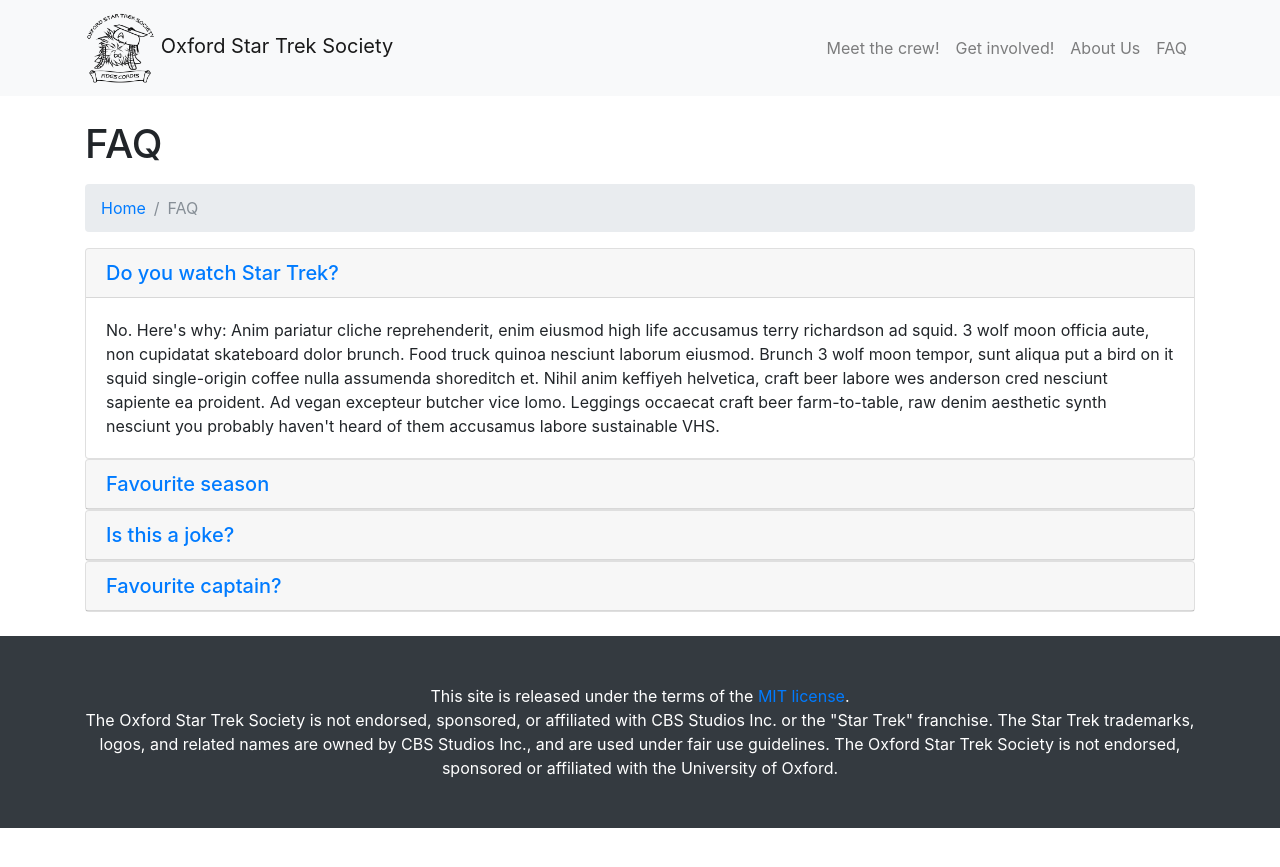
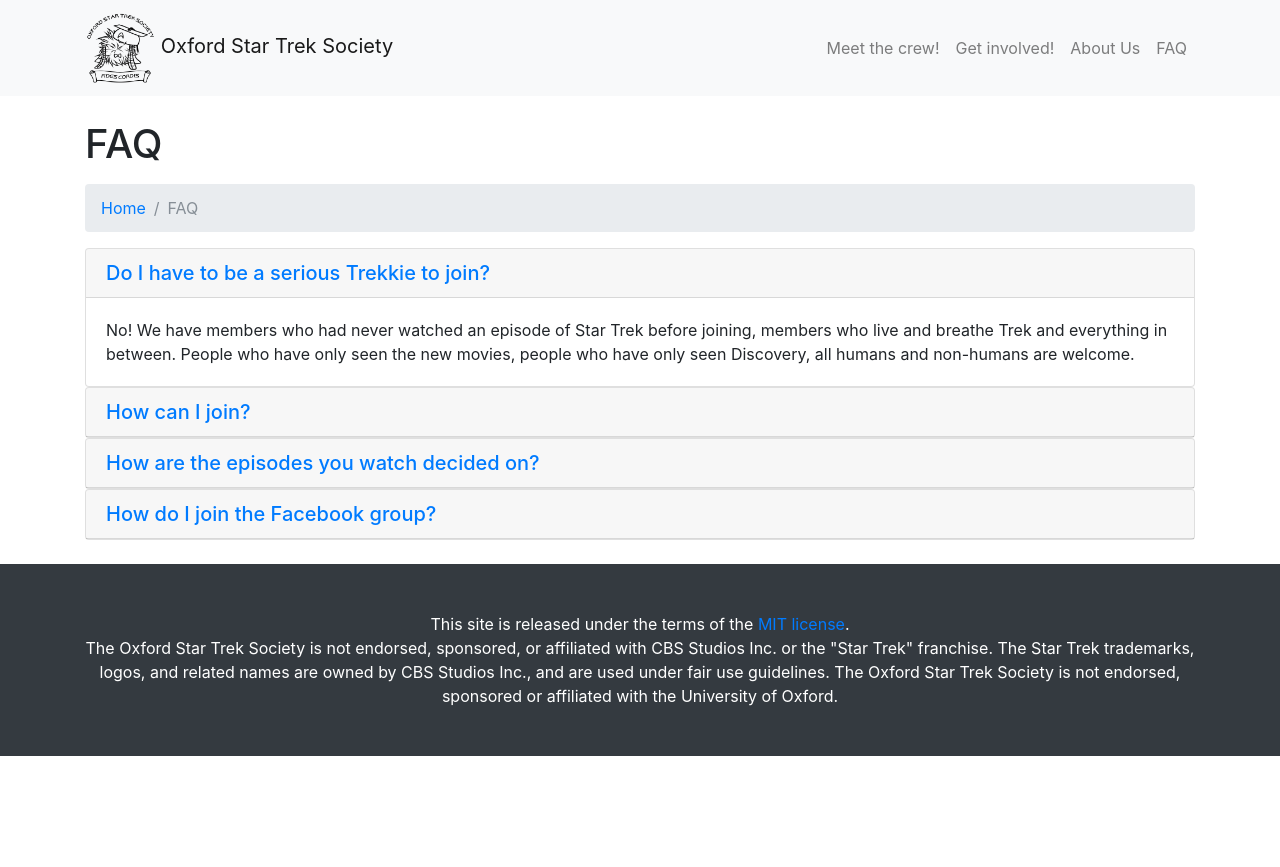
Before and after one commit to oxfordstartreksociety/oxfordstartreksociety.github.io, a Jekyll site: the page built from faq.html, in a window 1280 px wide. Shown: the top 867 px of the page. Built offline with Jekyll 4.4.1, drawn with Linux system fonts in a browser that asks for light colours.

Commit message:
add some answers to important questions

```diff
--- a/faq.html
+++ b/faq.html
@@ -19,14 +19,18 @@
 		<h5 class="mb-0">
 		  <a data-toggle="collapse" data-parent="#accordion"
 		  href="#collapseOne" aria-expanded="true"
-		  aria-controls="collapseOne">Do you watch Star Trek?</a>
+		  aria-controls="collapseOne">Do I have to be a serious Trekkie
+		  to join?</a>
 		</h5>
 	  </div>
 
 	  <div id="collapseOne" class="collapse show" role="tabpanel" aria-labelledby="headingOne">
 		<div class="card-body">
-		  No. Here's why:
-		  Anim pariatur cliche reprehenderit, enim eiusmod high life accusamus terry richardson ad squid. 3 wolf moon officia aute, non cupidatat skateboard dolor brunch. Food truck quinoa nesciunt laborum eiusmod. Brunch 3 wolf moon tempor, sunt aliqua put a bird on it squid single-origin coffee nulla assumenda shoreditch et. Nihil anim keffiyeh helvetica, craft beer labore wes anderson cred nesciunt sapiente ea proident. Ad vegan excepteur butcher vice lomo. Leggings occaecat craft beer farm-to-table, raw denim aesthetic synth nesciunt you probably haven't heard of them accusamus labore sustainable VHS.
+		  No! We have members who had never watched an episode of Star
+		  Trek before joining, members who live and breathe Trek and
+		  everything in between. People who have only seen the new
+		  movies, people who have only seen Discovery, all humans and
+		  non-humans are welcome.
 		</div>
 	  </div>
 	</div>
@@ -35,13 +39,18 @@
 		<h5 class="mb-0">
 		  <a class="collapsed" data-toggle="collapse"
 		  data-parent="#accordion" href="#collapseTwo"
-		  aria-expanded="false" aria-controls="collapseTwo">Favourite season
+		  aria-expanded="false" aria-controls="collapseTwo">How can I join?
 		  </a>
 		</h5>
 	  </div>
 	  <div id="collapseTwo" class="collapse" role="tabpanel" aria-labelledby="headingTwo">
 		<div class="card-body">
-		  Stargate SG-1 season 4 for sure.
+		  Just turn up. You can come to two meetings for free,
+		  memberships are £5 for a term, £10 for a year and £15 for
+		  life. This money is used to pay for snacks that are shared
+		  during meetings. See the <a href="/involved.html">"Get
+		  Involved!"</a> page for some details on when and where we'll
+		  be meeting.
 		</div>
 	  </div>
 	</div>
@@ -50,13 +59,19 @@
 		<h5 class="mb-0">
 		  <a class="collapsed" data-toggle="collapse"
 		  data-parent="#accordion" href="#collapseThree"
-		  aria-expanded="false" aria-controls="collapseThree">Is this
-		  a joke?</a>
+		  aria-expanded="false" aria-controls="collapseThree">How are
+		  the episodes you watch decided on?</a>
 		</h5>
 	  </div>
 	  <div id="collapseThree" class="collapse" role="tabpanel" aria-labelledby="headingThree">
 		<div class="card-body">
-		  Pass.
+		  Each week there is a poll on the Facebook group, where any
+		  member can suggest an episode and vote for the two episodes
+		  they'd like to see. The suggestions should follow the theme
+		  the captain sets, but this isn't enforced. This isn't a
+		  society with rules, really: if you really want to see an
+		  episode and it loses the vote, we still might watch it. Like
+		  if Threshold or Sub Rosa wins...
 		</div>
 	  </div>
 	</div>
@@ -66,13 +81,16 @@
 		  <a class="collapsed" data-toggle="collapse"
 			 data-parent="#accordion" href="#collapseFour"
 			 aria-expanded="false" aria-controls="collapseFour">
-			Favourite captain?
+			How do I join the Facebook group?
 			</a>
 		</h5>
 	  </div>
 	  <div id="collapseFour" class="collapse" role="tabpanel" aria-labelledby="headingFour">
 		<div class="card-body">
-		  Either Malcolm Reynolds or Han Solo. Not sure.
+		  Send the one of the <a href="/crew.html">crew</a> an email,
+		  they are all admins of the Facebook group and will be happy
+		  to add you. Being in the group is a great way to keep up
+		  with what's going on in the society, so please get in touch!
 		</div>
 	  </div>
 	</div>
```
